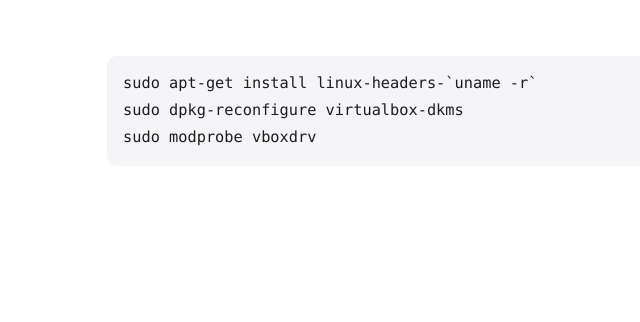
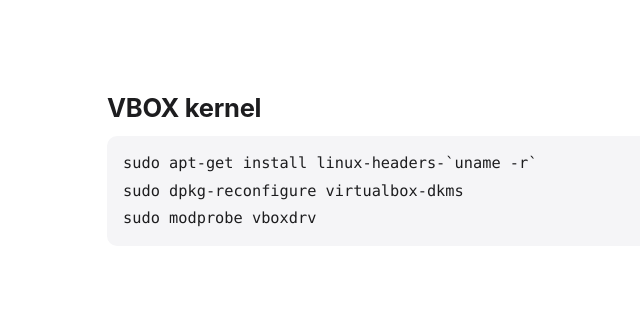
Before and after one commit to dev2work/notework-shared, a plain HTML site: page s3vteqyunvru/index.html in a window 1280 px wide. Shown: the whole page, without its empty margins (207-847 px from the left). Drawn offline with Linux system fonts and the light colour scheme.

Commit message:
Publish VBOX kernel

```diff
--- a/s3vteqyunvru/index.html
+++ b/s3vteqyunvru/index.html
@@ -4,7 +4,7 @@
 <meta charset="utf-8">
 <meta name="viewport" content="width=device-width, initial-scale=1">
 <meta name="robots" content="noindex, nofollow">
-<title>sudo apt-get install linux-headers-`uname -r`</title>
+<title>VBOX kernel</title>
 <style>:root { --text: #1d1d1f; --muted: #6e6e73; --line: #e5e5ea; --soft: #f5f5f7; --accent: #c23b25; --background: #fff; color-scheme: light dark; }
 @media (prefers-color-scheme: dark) { :root { --text: #f5f5f7; --muted: #98989d; --line: #38383a; --soft: #1c1c1e; --accent: #ff9e8a; --background: #000; } }
 * { box-sizing: border-box; }
@@ -36,6 +36,7 @@ tbody tr:last-child td { border-bottom: 0; }</style>
 </head>
 <body>
 <main>
+<h2>VBOX kernel</h2>
 <pre><code>sudo apt-get install linux-headers-`uname -r`
 sudo dpkg-reconfigure virtualbox-dkms
 sudo modprobe vboxdrv</code></pre>
```
